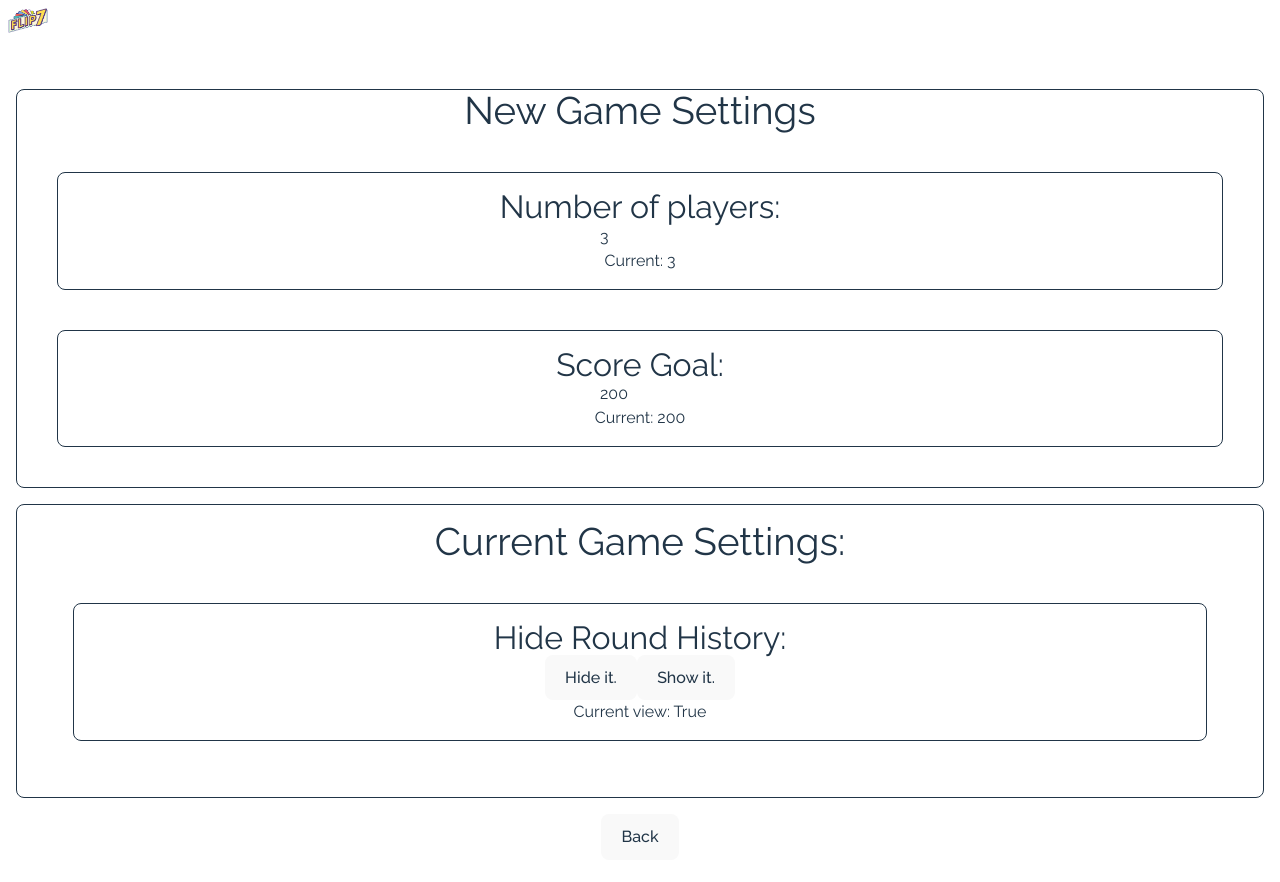
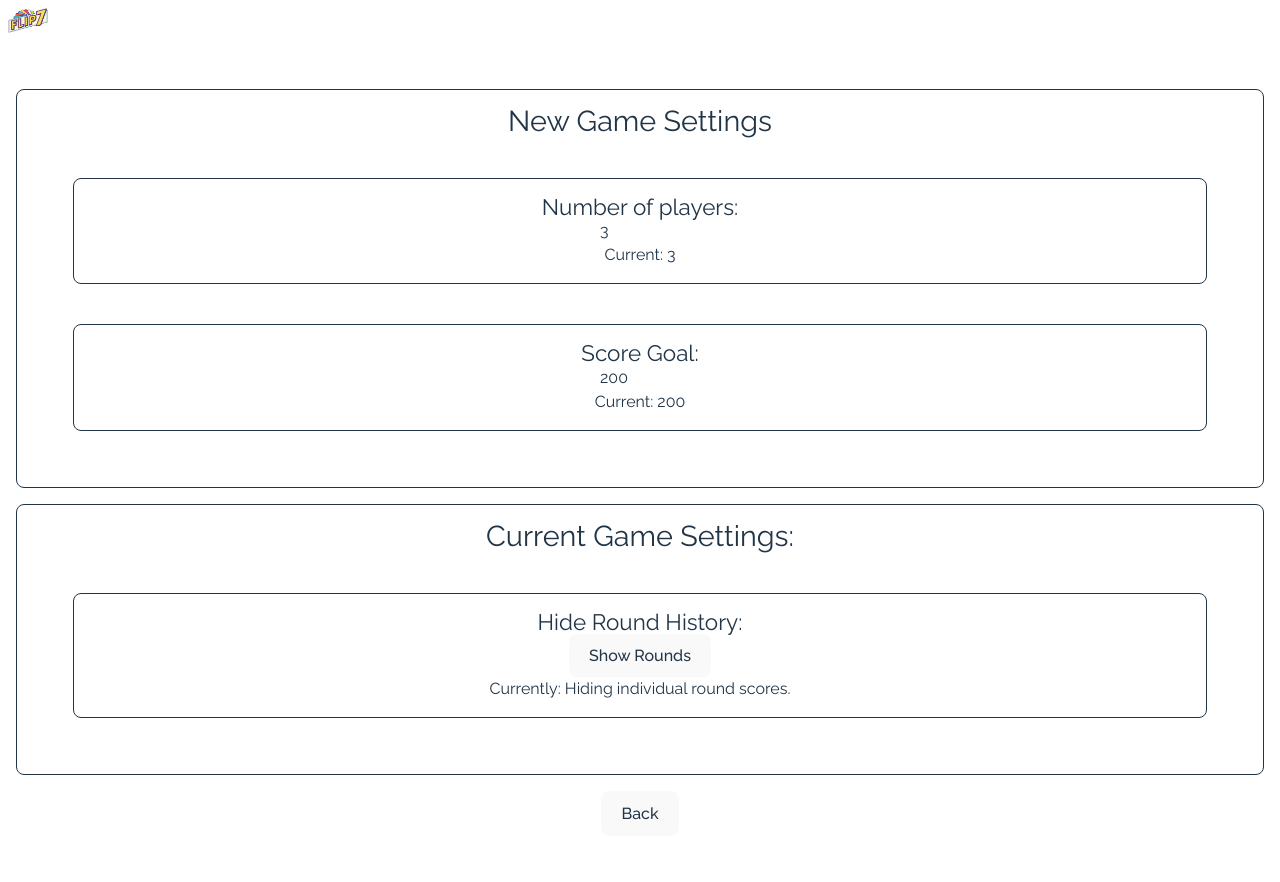
Before and after one commit to Martin-Joensson/flip7, a React (Vite) app: page /settings in a window 1280 px wide. Shown: the top 882 px of the page. Built offline with nearby package versions, Linux system fonts and the light colour scheme; a web font is replaced by a local one.

Commit message:
Further UX improvements, added input modes for numeric input

```diff
--- a/src/index.css
+++ b/src/index.css
@@ -22,12 +22,6 @@
   --color-player8: rgb(159, 74, 150);
   --color-player9: rgb(126, 41, 84);
   --color-player10: rgb(221, 221, 221);
-  --color-player11: rgb(221, 221, 221);
-  --color-player12: rgb(221, 221, 221);
-  --color-player13: rgb(221, 221, 221);
-  --color-player14: rgb(221, 221, 221);
-  --color-player15: rgb(221, 221, 221);
-  --color-player16: rgb(221, 221, 221);
 
   --font-main: Raleway, sans-serif;
   --font-headerFont: "Poiret One", sans-serif;
@@ -101,11 +95,11 @@ h1 {
 }
 
 h2 {
-  font-size: 2.4em;
+  font-size: 1.8em;
   line-height: 1.1;
 }
 h3 {
-  font-size: 2.0em;
+  font-size: 1.4em;
   line-height: 1.1;
 }
 
@@ -128,22 +122,14 @@ button:focus-visible {
   outline: 4px auto -webkit-focus-ring-color;
 }
 
-/* .stripes {
-  background-image: repeating-linear-gradient(
-    45deg,
-    #ffffff99,
-    #ffffff99 5%,
-    #ffffff2c 5%,
-    #ffffff2c 20%
-  );
-} */
-
 .CTA {
   background: var(--color-tertiary);
+  color: var(--color-lightFont);
 }
 
 .Reset {
   background: var(--color-red-700);
+  color: var(--color-lightFont);
 }
 
 .confetti-wrapper {
--- a/src/pages/NotFound.jsx
+++ b/src/pages/NotFound.jsx
@@ -6,8 +6,8 @@ const camera = <FontAwesomeIcon icon={faCameraRetro} />;
 export const NotFound = () => {
   return (
     <div className="font-headerFont">
-      <h3 className="my-6 text-3xl">Not a valid category</h3>
-      <p className="text-xl">Choose a category above.</p>
+      <h3 className="my-6 text-3xl">Oops!</h3>
+      <p className="text-xl">We didn't find anything here.</p>
       <p className="my-10 text-9xl">{camera}</p>
     </div>
   );
--- a/src/pages/PlayGrid.jsx
+++ b/src/pages/PlayGrid.jsx
@@ -75,17 +75,15 @@ export const PlayGrid = () => {
         ))}
       </div>
       <div className="flex flex-col min-h-100 gap-2 justify-between">
-        <button
-          className="mt-4 CTA"
-          onClick={submitAllPlayers}
-          // disabled={scores.some((s) => s === "")}
-        >
-          Round over, add the scores.
-        </button>
+        {editable ? /*<p className="mt-4">Editing Players</p>*/ null : (
+          <button className="mt-4 CTA" onClick={submitAllPlayers}>
+            Round over, add the scores.
+          </button>
+        )}
 
         <div className="w-1/2 mx-auto flex flex-col gap-2">
           <button className="mx-auto w-full" onClick={handleEdit}>
-            {editable ? "Save" : "Change Names and Colors"}
+            {editable ? "Save" : "Edit Players"}
           </button>
           <NavLink to="/settings">
             <button className="text-xs w-full">Settings</button>
--- a/src/pages/Settings.jsx
+++ b/src/pages/Settings.jsx
@@ -16,18 +16,23 @@ export const Settings = () => {
   const hideHistory = useSettingStore((state) => state.hideHistory);
   const setHideHistory = useSettingStore((state) => state.setHideHistory);
 
+  const handleHistory = () => {
+    setHideHistory(!hideHistory);
+  };
+
   const scoreGoal = useSettingStore((state) => state.scoreGoal);
   const setScoreGoal = useSettingStore((state) => state.setScoreGoal);
 
   return (
     <div className="p-4">
-      <div className="border rounded-lg my-4">
+      <div className="border rounded-lg p-4 my-4">
         <h2>New Game Settings</h2>
         <div className="border rounded-lg m-10 p-4">
           <h3>Number of players:</h3>
           <input
             className="w-20"
             type="number"
+            inputMode="numeric"
             min={1}
             value={numberOfPlayers}
             onChange={(e) => setNumberOfPlayers(Number(e.target.value))}
@@ -41,6 +46,7 @@ export const Settings = () => {
           <input
             className="w-20"
             type="number"
+            inputMode="numeric"
             min={1}
             value={scoreGoal}
             onChange={(e) => setScoreGoal(Number(e.target.value))}
@@ -50,44 +56,21 @@ export const Settings = () => {
         </div>
       </div>
 
-      {/* <div className="border rounded-lg m-10 p-4">
-        <h3>View mode:</h3>
-        <button
-          onClick={() => setViewMode("grid")}
-          disabled={viewMode === "grid"}
-        >
-          Grid
-        </button>
-
-        <button
-          onClick={() => setViewMode("row")}
-          disabled={viewMode === "row"}
-        >
-          Row
-        </button>
-
-        <p>Current view: {CapitalizeFirstLetter(viewMode)}</p>
-      </div> */}
-
       <div className="border rounded-lg p-4 my-4">
         <h2>Current Game Settings:</h2>
         <div className="m-10 border rounded-lg p-4">
           <h3>Hide Round History:</h3>
-          <button
-            onClick={() => setHideHistory(true)}
-            disabled={viewMode === true}
-          >
-            Hide it.
+
+          <button className="text-xs cursor-pointer" onClick={handleHistory}>
+            {hideHistory ? "Show Rounds" : "Hide Rounds"}
           </button>
 
-          <button
-            onClick={() => setHideHistory(false)}
-            disabled={viewMode === false}
-          >
-            Show it.
-          </button>
-
-          <p>Current view: {CapitalizeFirstLetter(hideHistory)}</p>
+          <p>
+            Currently:{" "}
+            {hideHistory
+              ? "Hiding individual round scores."
+              : "Showing individual round scores."}
+          </p>
         </div>
       </div>
 
--- a/src/pages/Start.jsx
+++ b/src/pages/Start.jsx
@@ -13,39 +13,22 @@ export const Start = () => {
   return (
     <div className="flex flex-col gap-2">
       <img className="w-1/3 m-auto" src={logo} />
-      <h1>Score App</h1>
+      <h1>
+        <span className="hidden">Flip 7</span>Score App
+      </h1>
+      <div className="flex mx-auto flex-col w-1/3 gap-2">
         <NavLink to={"/play"}>
-        {isStarted ? <button className="CTA">Continue</button> : null}
+          {isStarted ? <button className="CTA w-full">Continue</button> : null}
         </NavLink>
         <NavLink to={"/play"}>
-        <button className="CTA" onClick={startGame}>
+          <button className="CTA w-full" onClick={startGame}>
             New Game
           </button>
         </NavLink>
         <NavLink to="/settings">
-        <button className="bg-secondary">Settings</button>
+          <button className="bg-secondary w-full">Settings</button>
         </NavLink>
-      {/*
-      <div className="colorArrayTest flex font-bold font-shadow-md">
-        <div className="player1 w-20 rounded-full">...</div>
-        <div className="player2 w-20 rounded-full">...</div>
-        <div className="player3 w-20 rounded-full">...</div>
-        <div className="player4 w-20 rounded-full">...</div>
-        <div className="player5 w-20 rounded-full">...</div>
-        <div className="player6 w-20 rounded-full">...</div>
-        <div className="player7 w-20 rounded-full">...</div>
-        <div className="player8 w-20 rounded-full">...</div>
-        <div className="player9  w-20 rounded-full">...</div>
-        <div className="player10 w-20 rounded-full">...</div>
-        <div className="player11 w-20 rounded-full">...</div>
-        <div className="player12 w-20 rounded-full">...</div>
-        <div className="player13 w-20 rounded-full">...</div>
-        <div className="player14 w-20 rounded-full">...</div>
-        <div className="player15 w-20 rounded-full">...</div>
-        <div className="player16 w-20 rounded-full">...</div>
-        <div className="player17 w-20 rounded-full">...</div>
-        <div className="player18 w-20 rounded-full">...</div>
-      </div> */}
+      </div>
       <Footer />
     </div>
   );
```
Lines whose indentation alone changed are shown as unchanged.
